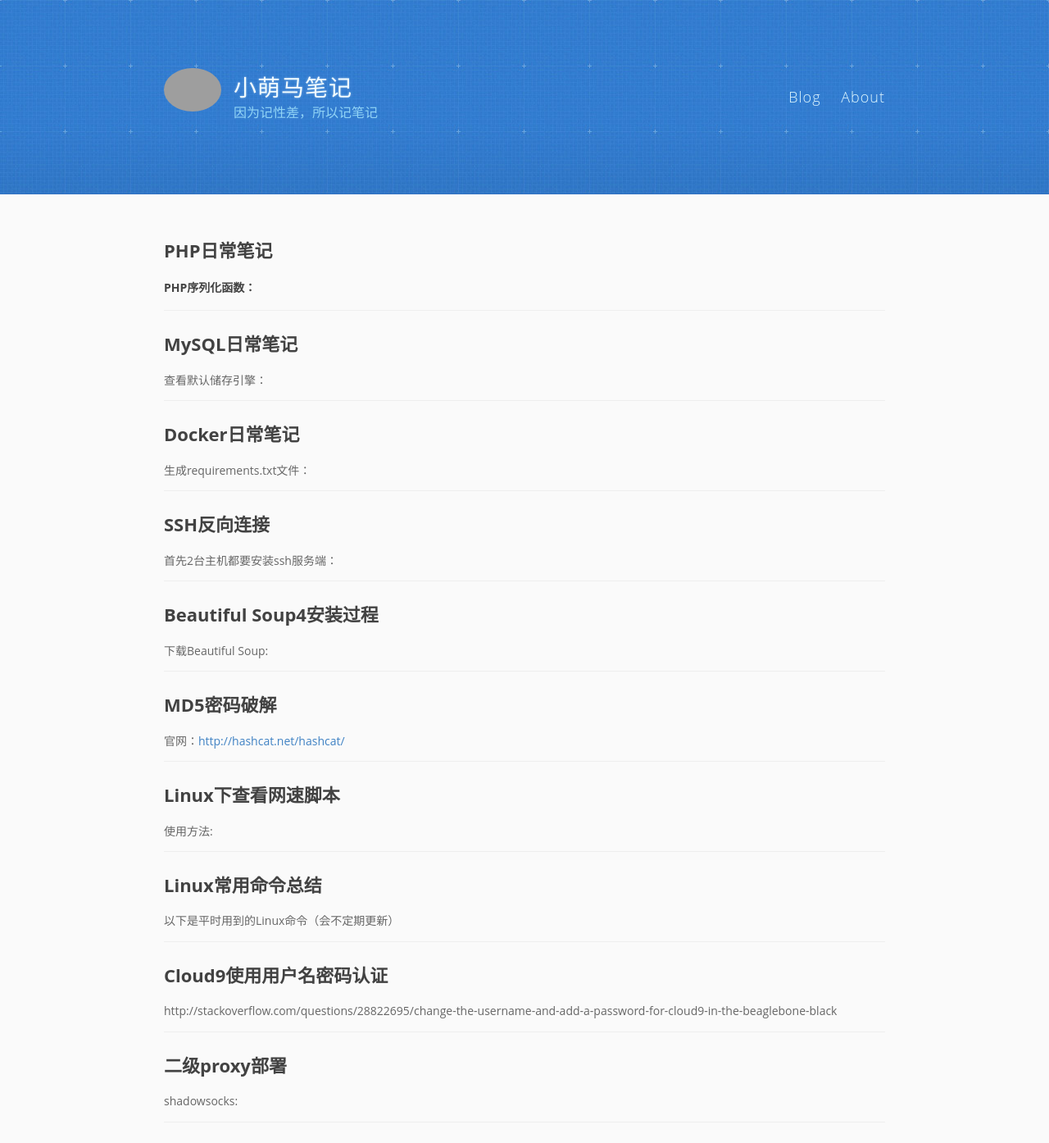
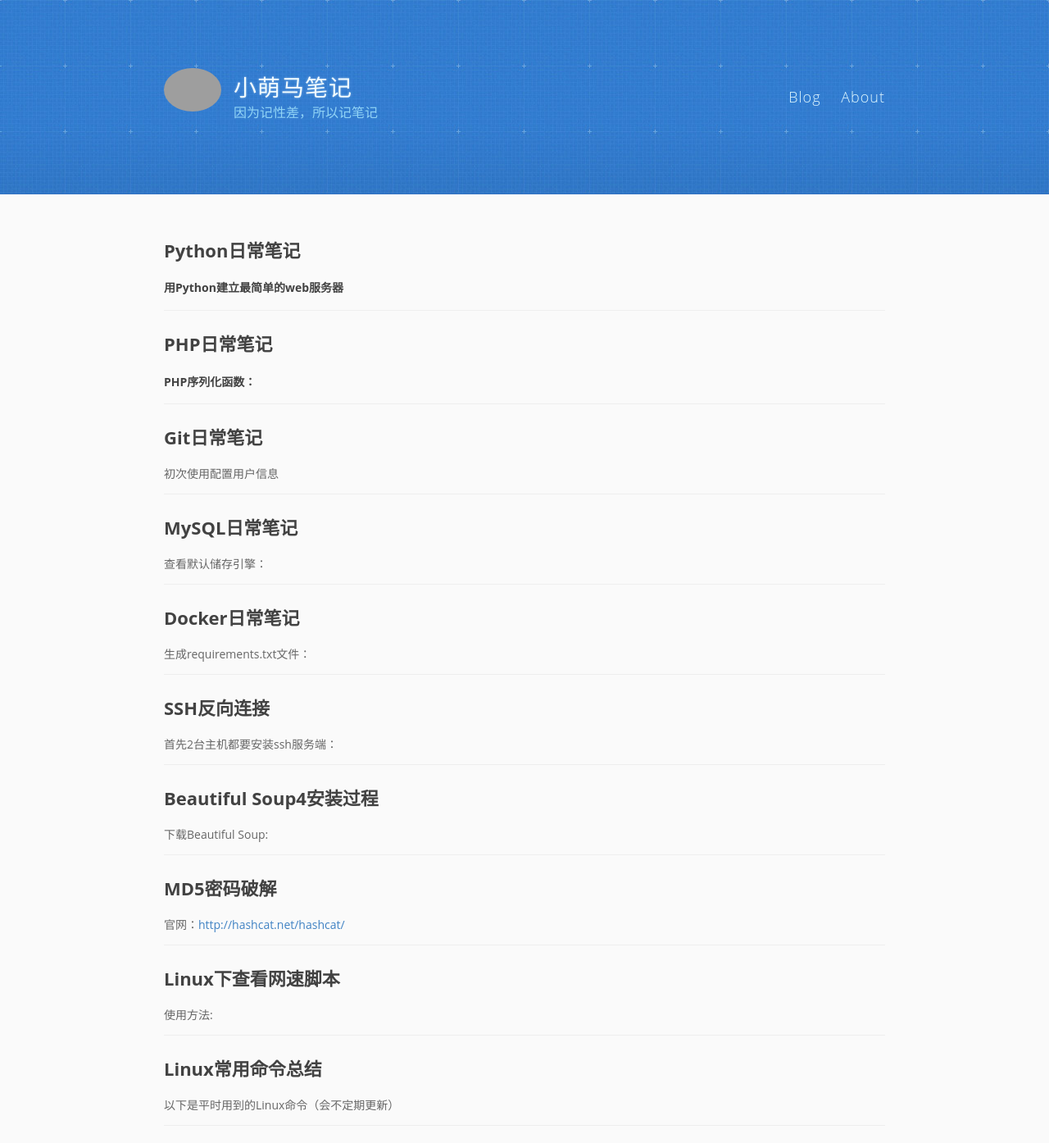
Before and after one commit to pingmalu/pingmalu.github.io, a Jekyll site: the page built from index.html, in a window 1280 px wide and 1400 px high. Shown: the top 1394 px of the window at 82% size. Built offline with Jekyll 4.4.1, drawn with Linux system fonts in a browser that asks for light colours; Markdown is read by kramdown in place of the engine named in the settings; the list of posts is cut into pages by our own code; grey boxes are pictures that could not be loaded.

Commit message:
add python

```diff
--- a/_posts/2015-11-12-git-notes.md
+++ b/_posts/2015-12-10-Git日常笔记.md
@@ -1,6 +1,6 @@
 ---
 layout: post
-title: git笔记
+title: Git日常笔记
 ---
 
 初次使用配置用户信息
--- /dev/null
+++ b/_posts/2015-12-12-Python日常笔记.md
@@ -0,0 +1,8 @@
+---
+layout: post
+title: Python日常笔记
+---
+
+### 用Python建立最简单的web服务器 ###
+
+    python -m SimpleHTTPServer 8080
```
